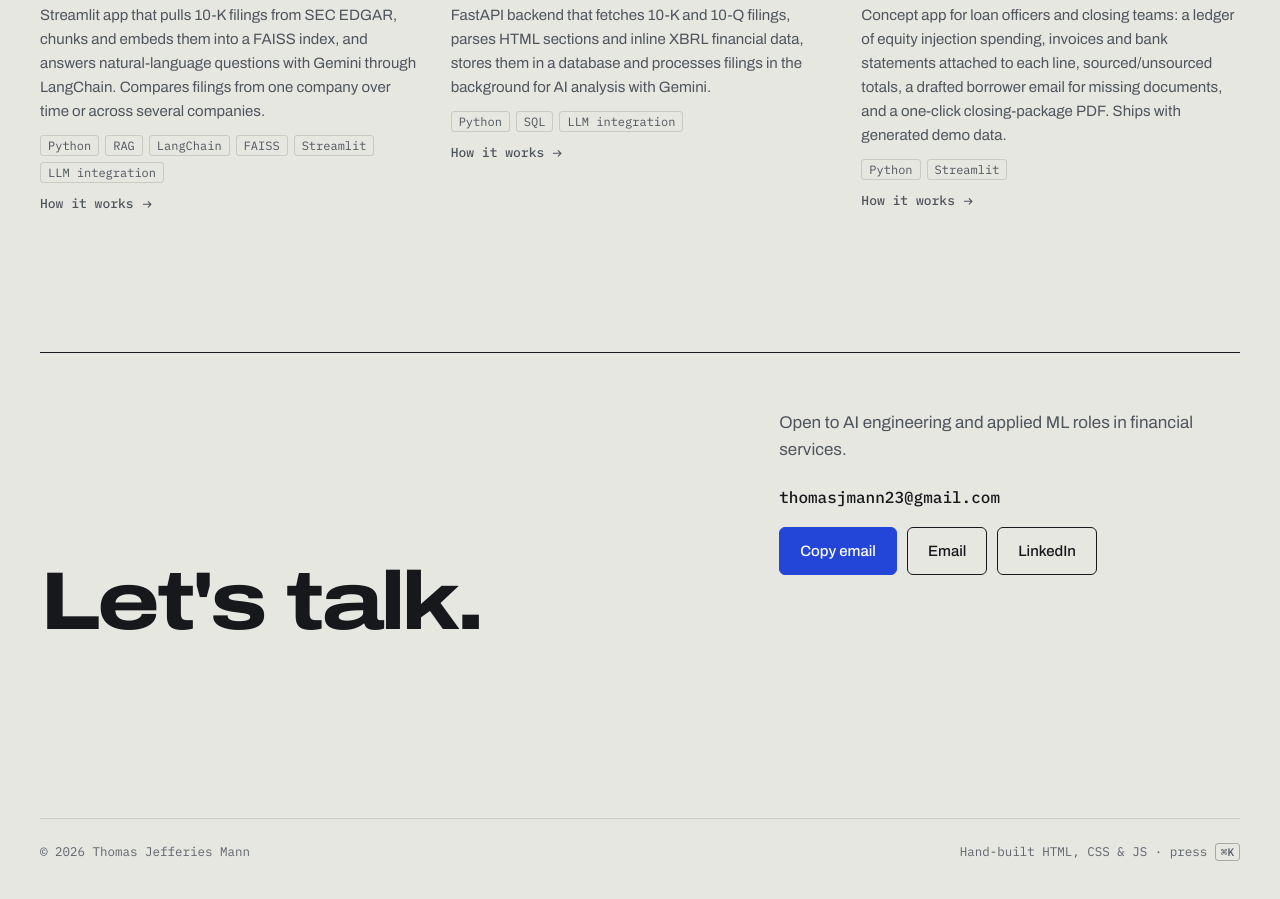
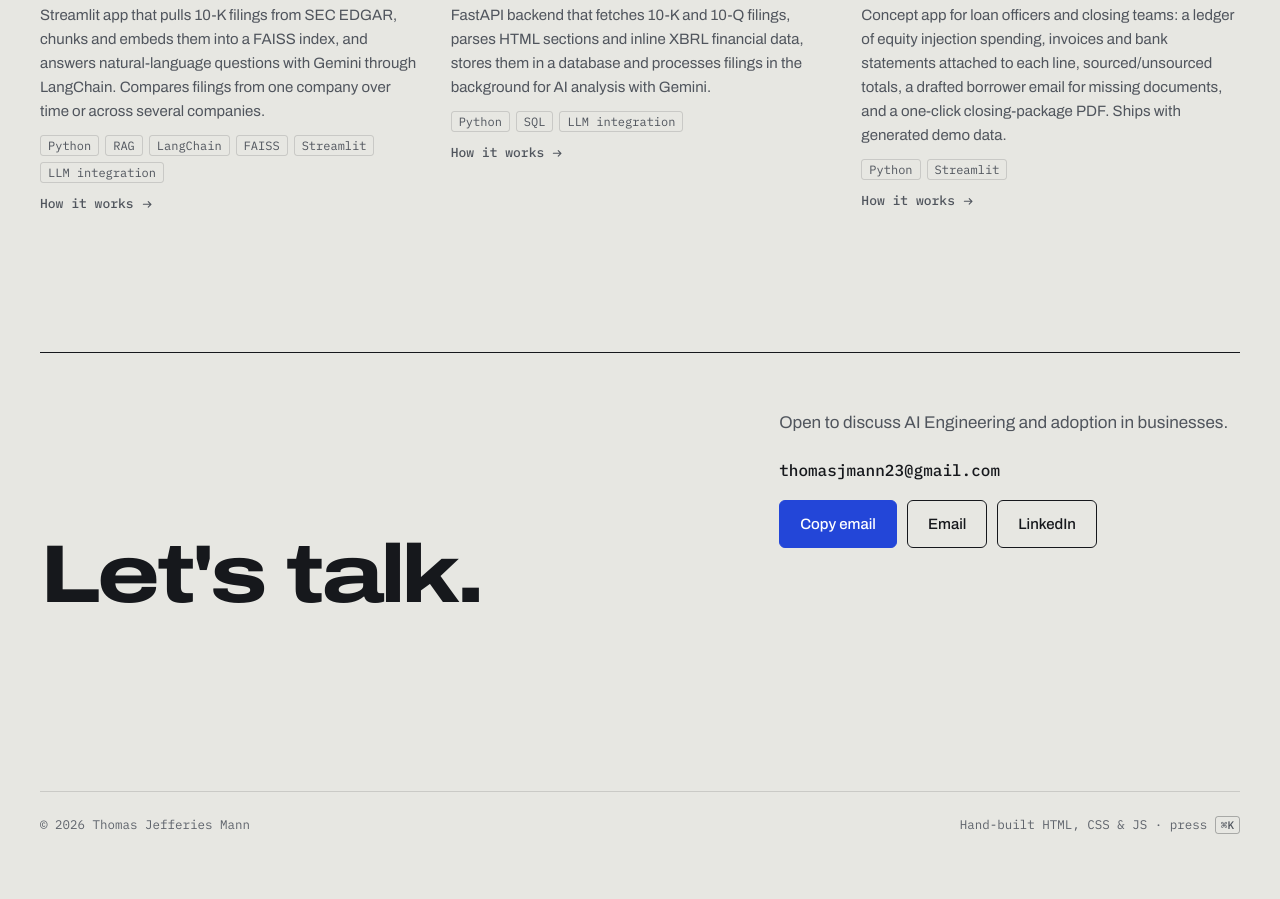
Before and after one commit to thomasjmann23/thomasjmann23.github.io, a plain HTML site: page index.html in a window 1280 px wide. Shown: the part 1484-2383 px from the top of the page. Drawn offline with Linux system fonts and the light colour scheme.

Commit message:
Update contact paragraph for clarity

```diff
--- a/index.html
+++ b/index.html
@@ -111,7 +111,7 @@
       <div class="contact reveal">
         <h2>Let's talk.</h2>
         <div>
-          <p>Open to AI engineering and applied ML roles in financial services.</p>
+          <p>Open to discuss AI Engineering and adoption in businesses.</p>
           <span class="email" data-field-email></span>
           <div class="cta">
             <button class="btn primary copy-email" type="button">Copy email</button>
```
